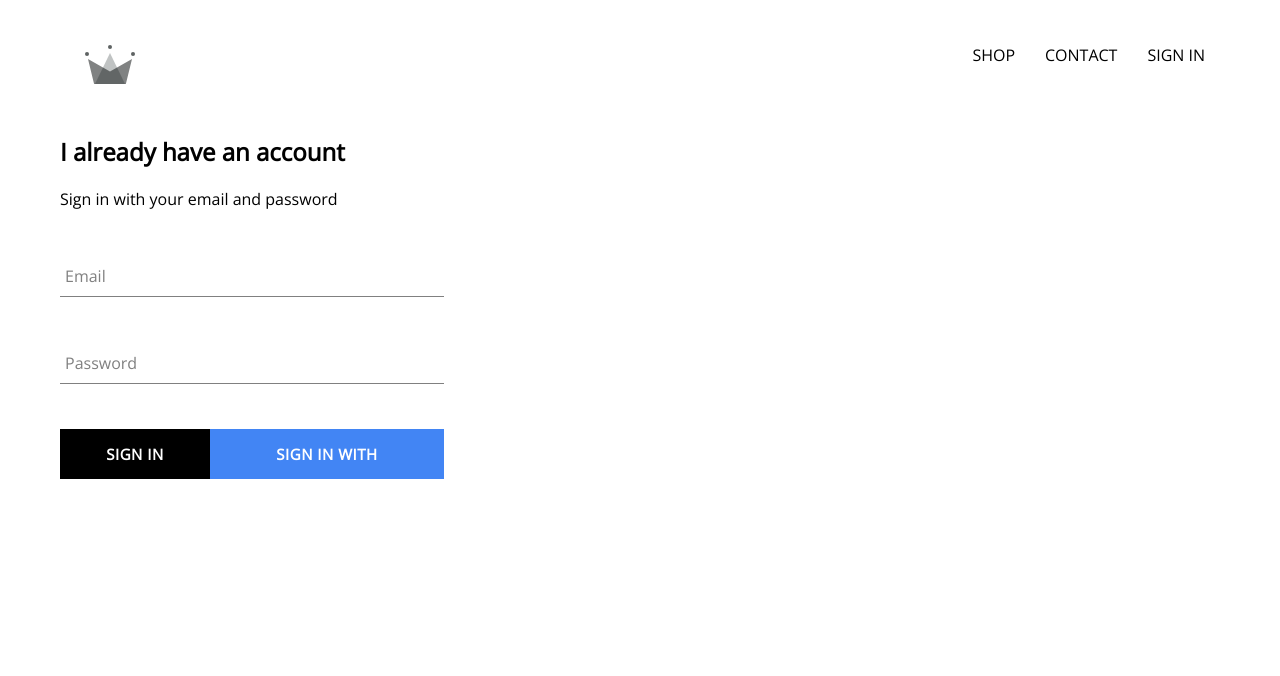
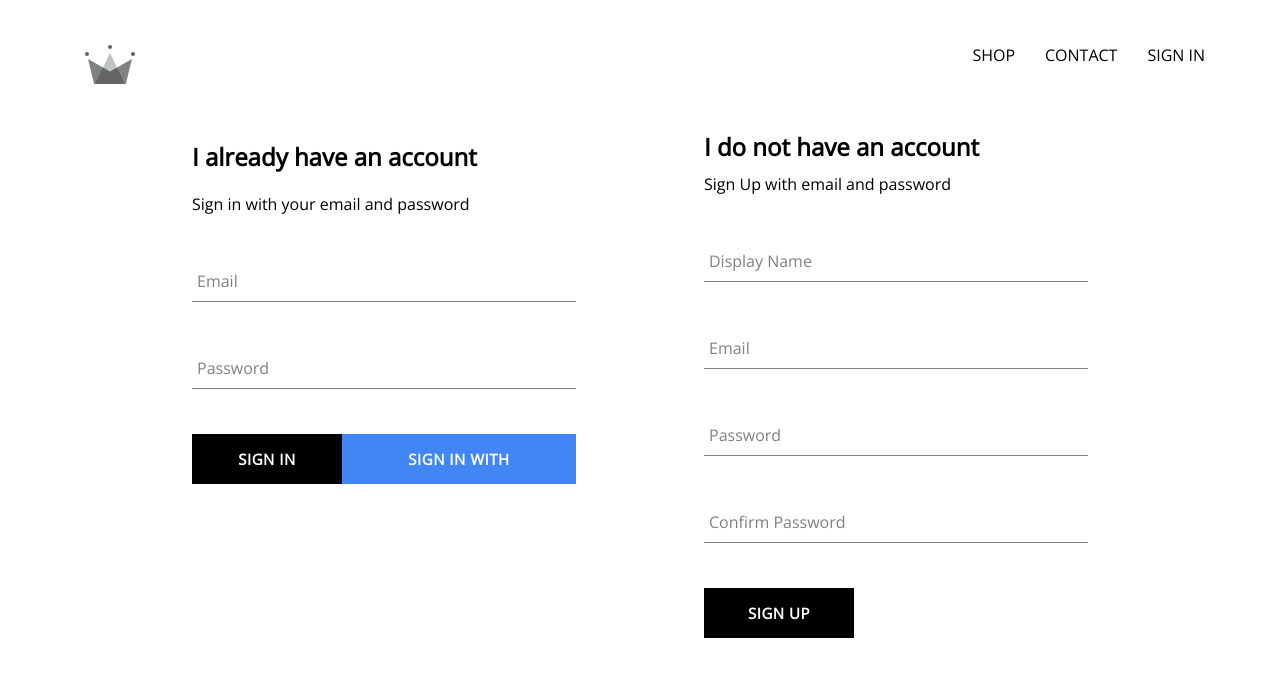
Before and after one commit to jjp601/crown-clothing, a React (Create React App) app: page /signin in a window 1280 px wide. Shown: the top 676 px of the page. Built offline with nearby package versions, Linux system fonts and the light colour scheme; no server answers.

Commit message:
Setup Sign Up with Email and Password

```diff
--- a/src/App.js
+++ b/src/App.js
@@ -8,6 +8,7 @@
 import Header from './components/Header/Header';
 import SignInSignUpPage from './pages/SignInSignUpPage/SignInSignUpPage';
 import  { auth } from './firebase/firebase.utils';
+import { createUserProfileDocument } from './firebase/firebase.utils';
 
 class App extends React.Component {
   constructor() {
@@ -21,10 +22,25 @@
   unsubscribeFromAuth = null;
 
   componentDidMount() {
-    this.unsubscribeFromAuth = auth.onAuthStateChanged((user) => {
-      this.setState({ currentUser: user })
+    this.unsubscribeFromAuth = auth.onAuthStateChanged(async (userAuth) => {
+      if (userAuth) {
+        const userRef = await createUserProfileDocument(userAuth);
 
-      console.log(user);
+        userRef.onSnapshot((snapShot) => {
+          this.setState(() => ({
+            currentUser: {
+              id: snapShot.id,
+              ...snapShot.data()
+            }
+          }), () => {
+            console.log(this.state);
+          })
+        });
+      } else {
+        this.setState(() => ({
+          currentUser: userAuth
+        }))
+      }
     })
   }
 
--- a/src/components/CustomButton/CustomButton.jsx
+++ b/src/components/CustomButton/CustomButton.jsx
@@ -4,9 +4,9 @@
 
 const CustomButton = ({ children, isGoogleSignIn, ...props }) => {
     return (
-        <div className={`${isGoogleSignIn ? "google-sign-in" : ""} custom-button`} {...props}>
+        <button className={`${isGoogleSignIn ? "google-sign-in" : ""} custom-button`} {...props}>
             {children}
-        </div>
+        </button>
     );
 };
 
--- /dev/null
+++ b/src/components/SignUp/SignUp.jsx
@@ -0,0 +1,102 @@
+import React, { Component } from 'react';
+
+import FormInput from '../FormInput/FormInput';
+import CustomButton from '../CustomButton/CustomButton';
+
+import { auth, createUserProfileDocument } from '../../firebase/firebase.utils';
+
+import './SignUp.styles.scss';
+
+class SignUp extends Component {
+    constructor() {
+        super();
+
+        this.state = {
+            displayName: '',
+            email: '',
+            password: '',
+            confirmPassword: ''
+        }
+    }
+
+    handleOnSubmit = async (e) => {
+        e.preventDefault();
+
+        const { displayName, email, password, confirmPassword } = this.state;
+
+        if (password !== confirmPassword) {
+            alert("Passwords don't match.")
+            return;
+        }
+
+        try {
+            const { user } = await auth.createUserWithEmailAndPassword(email, password)
+
+            await createUserProfileDocument(user, { displayName });
+
+            this.setState(() => ({
+                displayName: '',
+                email: '',
+                password: '',
+                confirmPassword: ''
+            }))
+        } catch (err) {
+            console.error(err);
+        }
+    }
+
+    handleOnChange = (e) => {
+        const { value, name } = e.target;
+
+        this.setState(() => ({
+            [name]: value
+        }))
+    }
+
+    render() {
+        const { displayName, email, password, confirmPassword } = this.state;
+        return (
+            <div className="sign-up">
+                <h2 className="title">I do not have an account</h2>
+                <span>Sign Up with email and password</span>
+                <form className="sign-up-form" onSubmit={this.handleOnSubmit}>
+                    <FormInput
+                        type="text"
+                        name="displayName"
+                        value={displayName}
+                        onChange={this.handleOnChange}
+                        label="Display Name"
+                        required
+                    />
+                    <FormInput
+                        type="email"
+                        name="email"
+                        value={email}
+                        onChange={this.handleOnChange}
+                        label="Email"
+                        required
+                    />
+                    <FormInput
+                        type="password"
+                        name="password"
+                        value={password}
+                        onChange={this.handleOnChange}
+                        label="Password"
+                        required
+                    />
+                    <FormInput
+                        type="password"
+                        name="confirmPassword"
+                        value={confirmPassword}
+                        onChange={this.handleOnChange}
+                        label="Confirm Password"
+                        required
+                    />
+                    <CustomButton type="submit">SIGN UP</CustomButton>
+                </form>
+            </div>
+        );
+    }
+}
+
+export default SignUp;
--- /dev/null
+++ b/src/components/SignUp/SignUp.styles.scss
@@ -0,0 +1,9 @@
+.sign-up {
+    display: flex;
+    flex-direction: column;
+    width: 30vw;
+
+    .title {
+        margin: 10px 0;
+    }
+}
--- a/src/firebase/firebase.utils.js
+++ b/src/firebase/firebase.utils.js
@@ -11,6 +11,32 @@
     appId: "1:237399614458:web:244a6f0097d7e6b8aeba43"
 };
 
+export const createUserProfileDocument = async (userAuth, additionalData) => {
+    if (!userAuth) return;
+
+    const userRef = firestore.doc(`users/${userAuth.uid}`)
+
+    const snapShot = await userRef.get()
+
+    if (!snapShot.exists) {
+        const { displayName, email } = userAuth;
+        const createdAt = new Date();
+
+        try {
+            await userRef.set({
+                displayName,
+                email,
+                createdAt,
+                ...additionalData
+            })
+        } catch (err) {
+            console.log('Error create user: ', err.message);
+        }
+    }
+
+    return userRef;
+}
+
 firebase.initializeApp(config);
 
 export const auth = firebase.auth();
--- a/src/pages/SignInSignUpPage/SignInSignUp.scss
+++ b/src/pages/SignInSignUpPage/SignInSignUp.scss
@@ -0,0 +1,6 @@
+.sign-in-and-sign-up {
+    width: 70vw;
+    display: flex;
+    justify-content: space-between;
+    margin: 30px auto;
+}
--- a/src/pages/SignInSignUpPage/SignInSignUpPage.jsx
+++ b/src/pages/SignInSignUpPage/SignInSignUpPage.jsx
@@ -1,6 +1,7 @@
 import React from 'react';
 
 import SignIn from '../../components/SignIn/SignIn';
+import SignUp from '../../components/SignUp/SignUp';
 
 import './SignInSignUp.scss';
 
@@ -8,6 +9,7 @@
     return (
         <div className="sign-in-and-sign-up">
             <SignIn />
+            <SignUp />
         </div>
     );
 };
```
